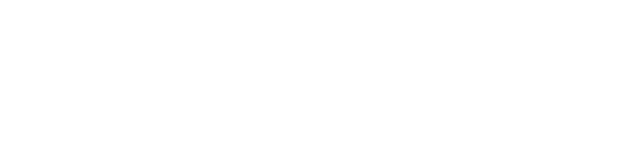
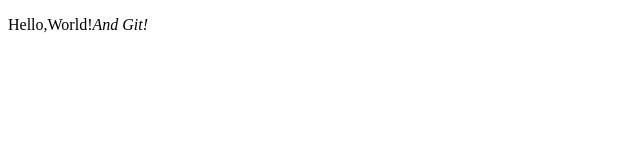
Before and after one commit to matfeinikolaev/git-test, a plain HTML site: page templates/template.html in a window 1280 px wide. Shown: the whole page, without its empty margins (0-640 px from the left). Drawn offline with Linux system fonts and the light colour scheme.

Commit message:
fourth commit

```diff
--- a/templates/template.html
+++ b/templates/template.html
@@ -6,5 +6,6 @@
 </head>
 
 <body>
+	<p style="bold">Hello,World!<em>And Git!</em></p>
 </body>
 </html>
```
